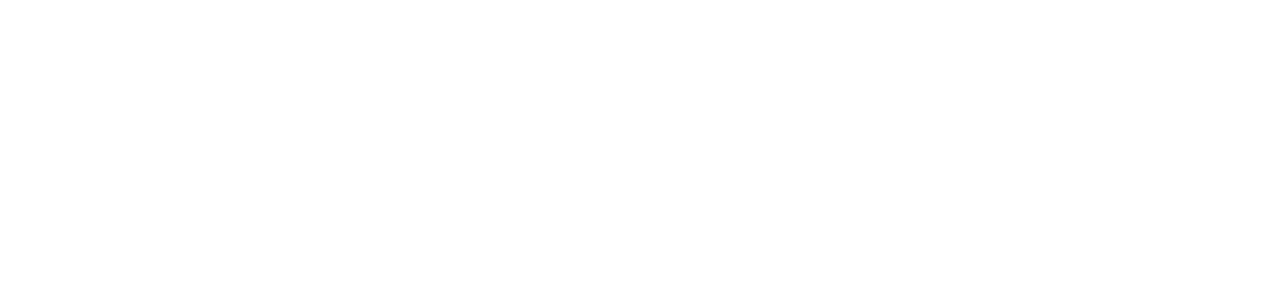
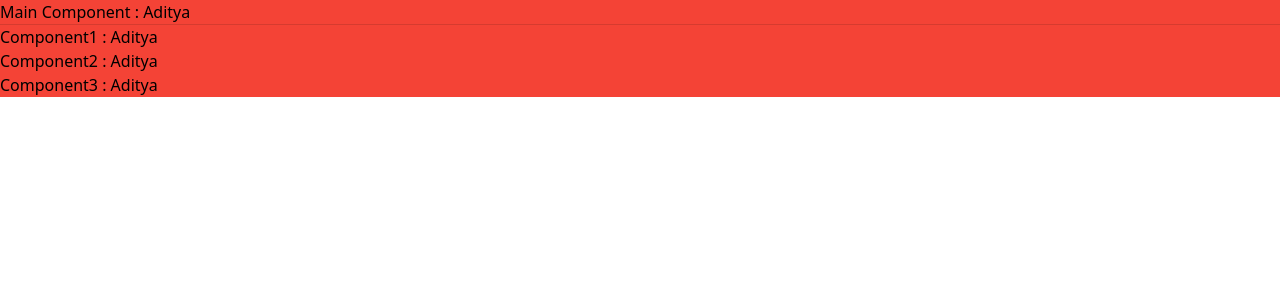
Before and after one commit to 1234529-hash/first-react-project, a React (Create React App) app: page /props3 in a window 1280 px wide. Before the commit this address had no page. Shown: the top 300 px of the page. Built offline with nearby package versions, Linux system fonts and the light colour scheme.

Commit message:
propsdeling

```diff
--- /dev/null
+++ b/src/Components/PropsDemo3/Component/index.js
@@ -0,0 +1,32 @@
+import React from "react";
+
+const Component1 = (props) => {
+  console.log(props.name);
+  return (
+    <div>
+      <p>Component1 : {props.name}</p>
+      <Component2 name={props.name} />
+    </div>
+  );
+};
+
+const Component2 = (props) => {
+  console.log(props);
+  return (
+    <div>
+      <p>Component2 : {props.name}</p>
+      <Component3 name={props.name} />
+    </div>
+  );
+};
+
+const Component3 = (props) => {
+  console.log(props);
+  return (
+    <div>
+      <p> Component3 : {props.name}</p>
+    </div>
+  );
+};
+
+export { Component1 };
--- /dev/null
+++ b/src/Components/PropsDemo3/index.js
@@ -0,0 +1,17 @@
+import { Divider } from "@mui/material";
+import React from "react";
+import { Component1 } from "./Component";
+
+const PropsDemo3 = () => {
+  const str = "Aditya";
+
+  return (
+    <div className="bg-[#f44336]">
+      Main Component : {str}
+      <Divider />
+      <Component1 name={str} />
+    </div>
+  );
+};
+
+export default PropsDemo3;
--- a/src/Routes/index.js
+++ b/src/Routes/index.js
@@ -5,6 +5,7 @@
 import Props2 from "../Components/Porps2";
 import Products from "../Components/Products";
 import Props from "../Components/Props";
+import PropsDemo3 from "../Components/PropsDemo3";
 import UseEffectDemo from "../Components/UseEffectDemo";
 import UseEffectDemo2 from "../Components/UseEffectDemo2";
 import UseStateDemo from "../Components/UseStateDemo";
@@ -66,4 +67,9 @@
     path: "/mui",
     component: MUiComponents,
   },
+  {
+    id: 12,
+    path: "/props3",
+    component: PropsDemo3,
+  },
 ];
```
